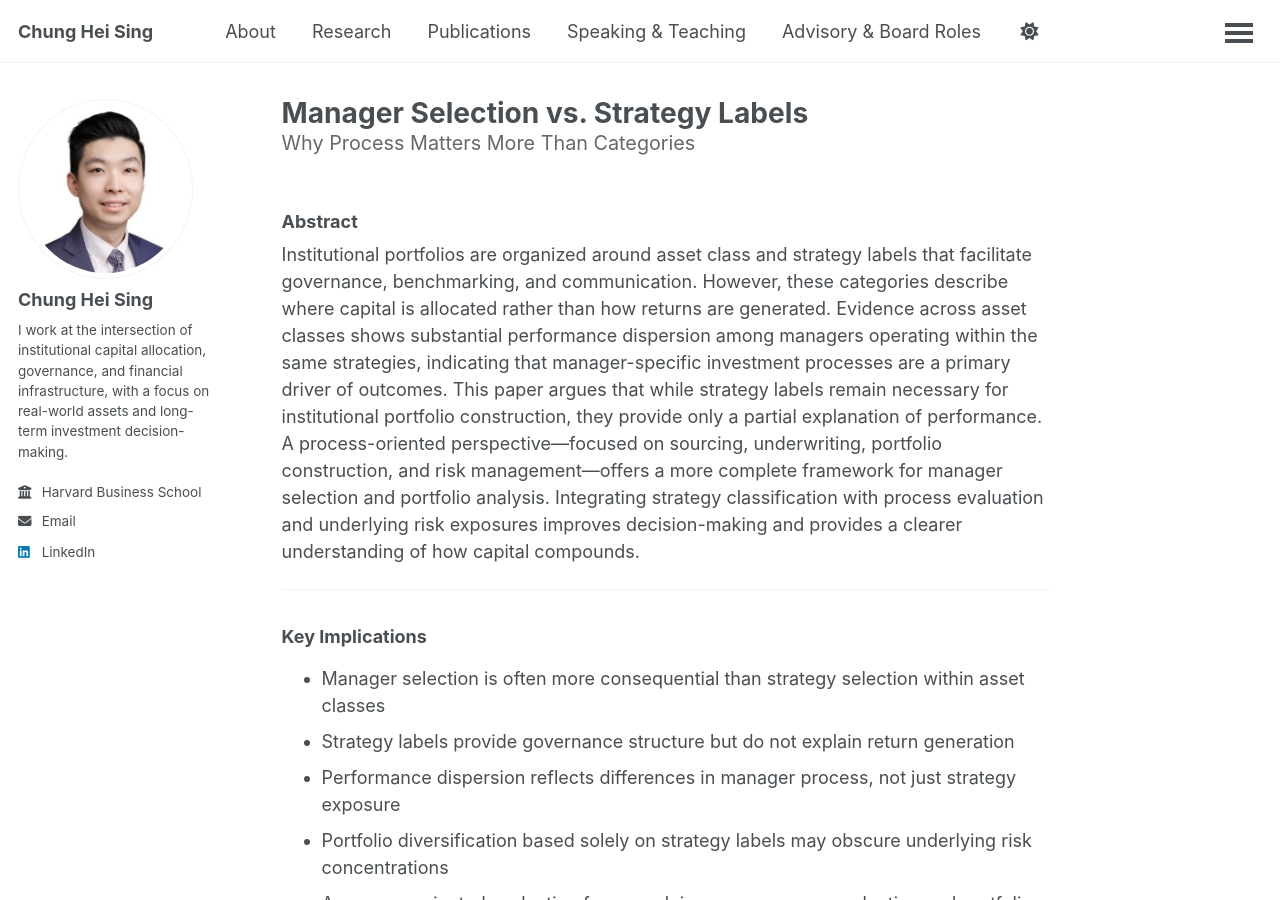
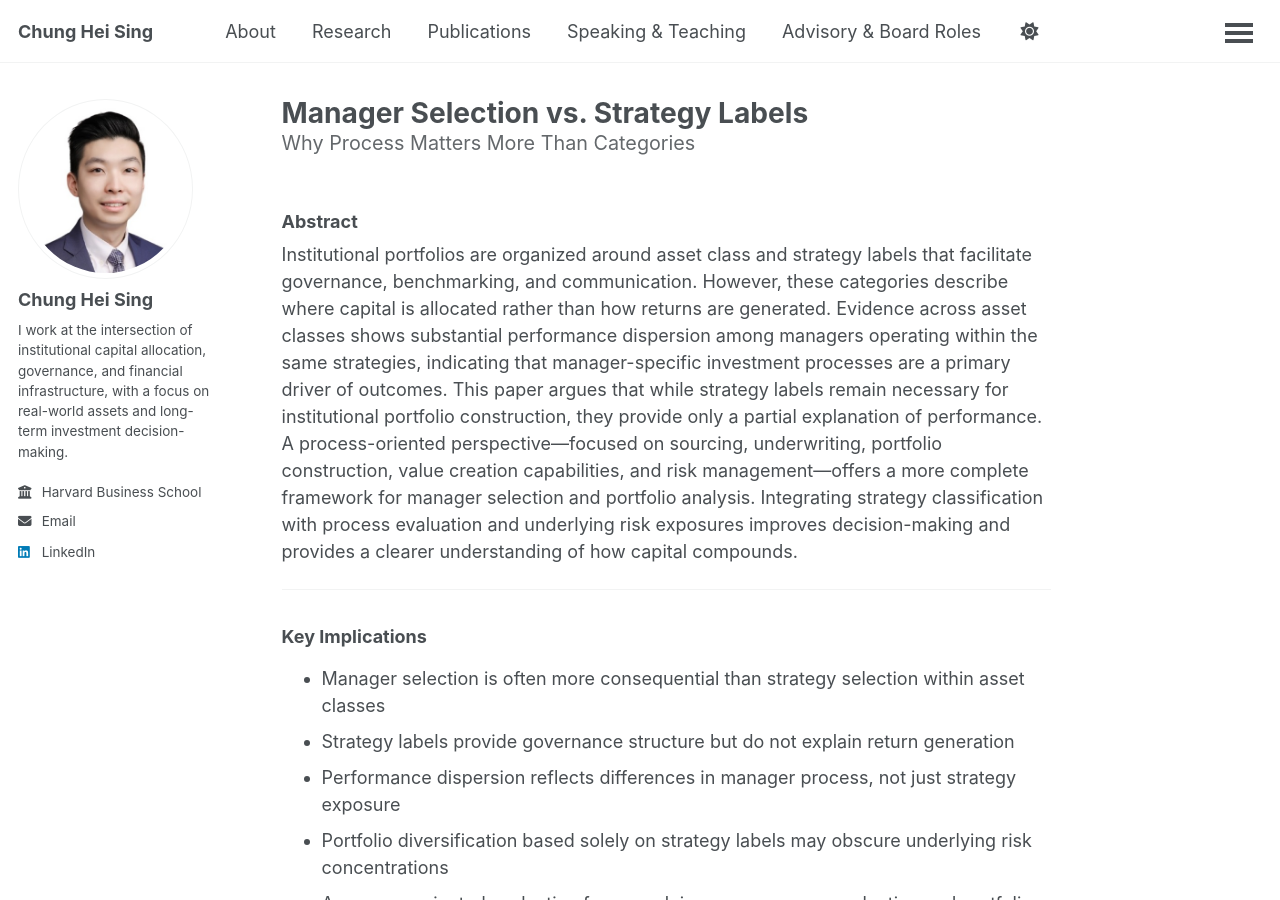
Before and after one commit to chungheising/chungheising.github.io, a Jekyll site: the page built from _publications/2023_05_manager_selection_vs_strategy_labels.md, in a window 1280 px wide and 900 px high. Built offline with Jekyll 4.4.1, drawn with Linux system fonts in a browser that asks for light colours; a script bundle is joined from its source files by our own code; library files that are not in the unit come from our copies.

Commit message:
Update 2023_05_manager_selection_vs_strategy_labels.md

```diff
--- a/_publications/2023_05_manager_selection_vs_strategy_labels.md
+++ b/_publications/2023_05_manager_selection_vs_strategy_labels.md
@@ -14,7 +14,7 @@ citation: "Sing, C. H. (2023). Manager selection vs strategy labels: Why process
 
 ### Abstract
 
-Institutional portfolios are organized around asset class and strategy labels that facilitate governance, benchmarking, and communication. However, these categories describe where capital is allocated rather than how returns are generated. Evidence across asset classes shows substantial performance dispersion among managers operating within the same strategies, indicating that manager-specific investment processes are a primary driver of outcomes. This paper argues that while strategy labels remain necessary for institutional portfolio construction, they provide only a partial explanation of performance. A process-oriented perspective—focused on sourcing, underwriting, portfolio construction, and risk management—offers a more complete framework for manager selection and portfolio analysis. Integrating strategy classification with process evaluation and underlying risk exposures improves decision-making and provides a clearer understanding of how capital compounds.
+Institutional portfolios are organized around asset class and strategy labels that facilitate governance, benchmarking, and communication. However, these categories describe where capital is allocated rather than how returns are generated. Evidence across asset classes shows substantial performance dispersion among managers operating within the same strategies, indicating that manager-specific investment processes are a primary driver of outcomes. This paper argues that while strategy labels remain necessary for institutional portfolio construction, they provide only a partial explanation of performance. A process-oriented perspective—focused on sourcing, underwriting, portfolio construction, value creation capabilities, and risk management—offers a more complete framework for manager selection and portfolio analysis. Integrating strategy classification with process evaluation and underlying risk exposures improves decision-making and provides a clearer understanding of how capital compounds.
 
 ---
 
```
